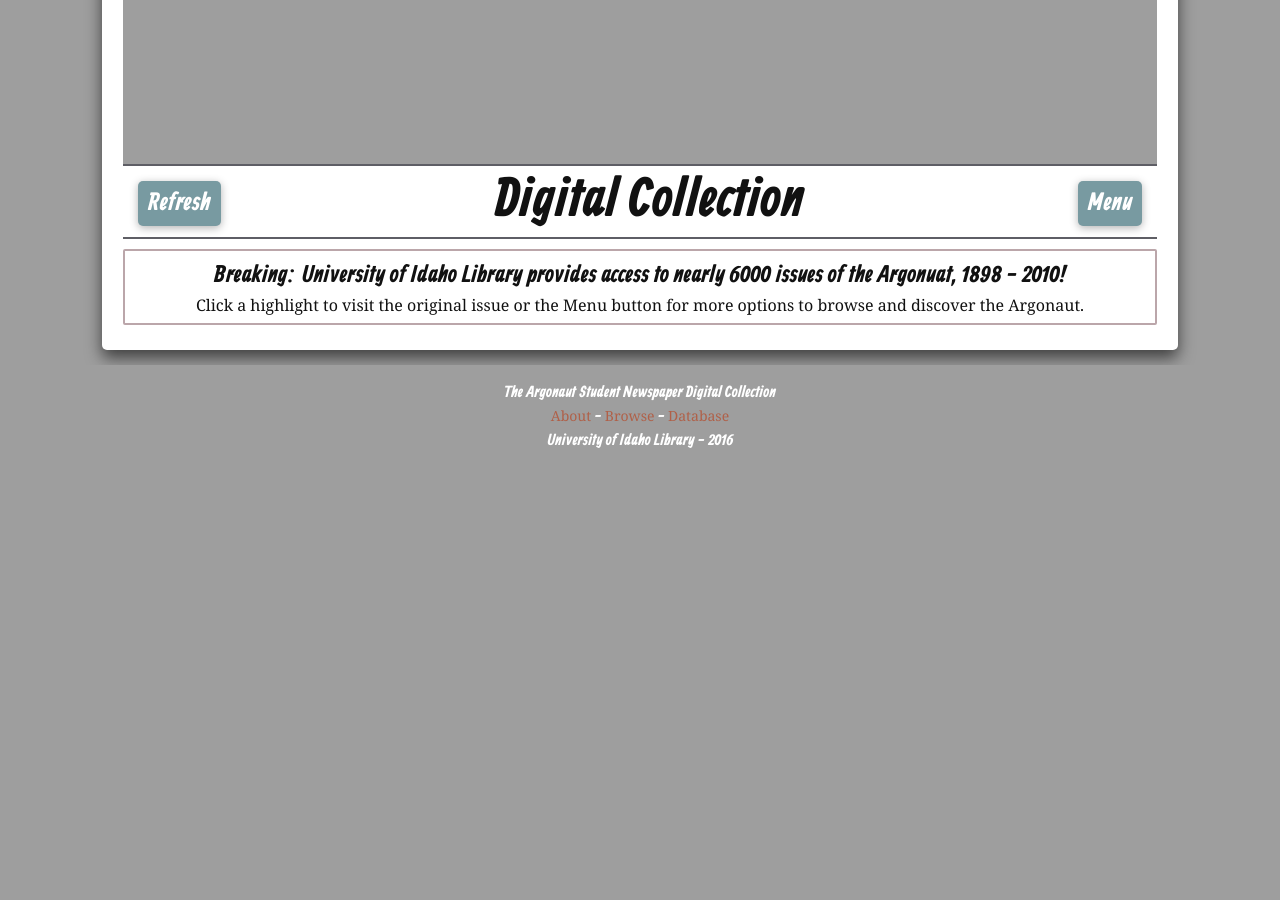
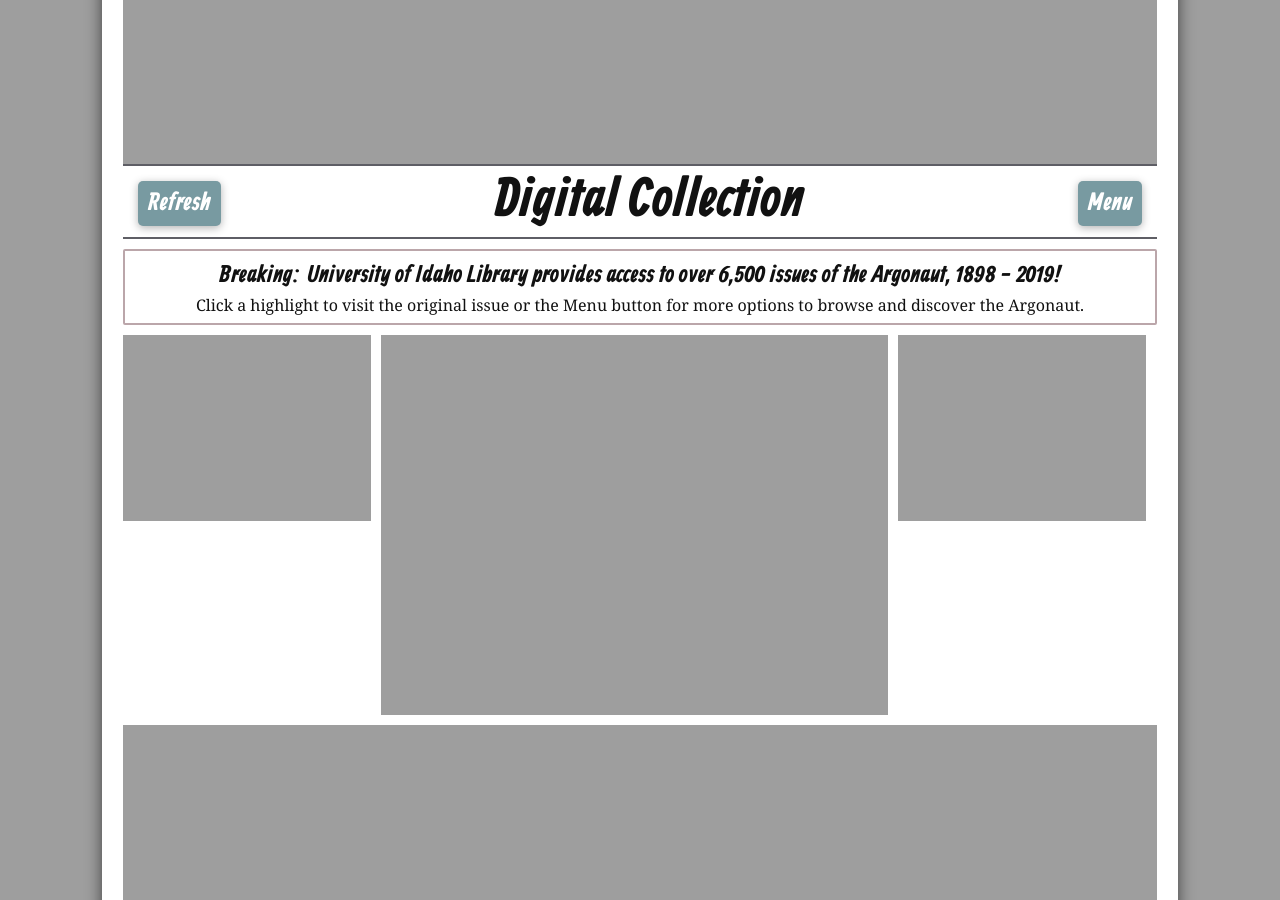
Before and after one commit to uidaholib/argonaut_source, a Jekyll site: the page built from index.html, in a window 1280 px wide and 900 px high, scrolled down 657 px. Built offline with Jekyll 4.4.1, drawn with Linux system fonts in a browser that asks for light colours; before the commit the page ends 1126 px from its top, so only the background shows below that; some of the changed lines change nothing that is shown.

Commit message:
fix up highlights js index

```diff
--- a/_includes/js/highlights.js
+++ b/_includes/js/highlights.js
@@ -1,5 +1,11 @@
+{% assign highlights = site.data.argonaut_highlights %}
+/* add highlights */
+var highlights = [ {% for highlight in highlights %}
+  { "cdmid":"{{ highlight.cdmid }}", "size":"{{ highlight.size }}", "date":"{{ highlight.date }}", "alt":"{{ highlight.alt }}", "file":"{{ highlight.filename }}" }{% if forloop.last == false %}, {% endif %}{% endfor %}
+];
+
 var grid = document.getElementById("grid");
-var allHighlights = [];
+
 /* Fisher-Yates shuffle https://bost.ocks.org/mike/shuffle/ */
 function shuffle(array) {
   var m = array.length, t, i;
@@ -18,10 +24,11 @@
   while (grid.hasChildNodes()) {
     grid.removeChild(grid.lastChild);
   }
-  grid.innerHTML = "<div class=\"gutter-sizer\"></div>";
+  grid.innerHTML = "<div class='gutter-sizer'></div>";
   var item;
+  // cdmid,size,alt,file
   for (i = 0; i < 12; i++) {
-      item = "<div onclick=\"yearClick(this)\" class=\"grid-item grid-" + array[i].size + "\"><div class=\"highlight\"><img class=\"himg\" src=\"https://www.lib.uidaho.edu/digital/argonaut/images/highlights/" + array[i].filename +"\" ><a href=\"https://digital.lib.uidaho.edu/cdm/ref/collection/argonaut/id/" + array[i].refID + "\" target=\"_blank\" class=\"reveal\" title=\"view item\">" + array[i].title + "</a></div></div>";
+      item = "<div onclick='yearClick(this)' class='grid-item grid-" + array[i].size + "'><div class='highlight'><img class='himg' src='{{ site.objects }}/highlights_new/" + array[i].file +"' alt='" + array[i].alt + "'><a href='https://digital.lib.uidaho.edu/cdm/ref/collection/argonaut/id/" + array[i].cdmid + "' target='_blank' class='reveal' title='view item'>" + array[i].date + "</a></div></div>";
       grid.innerHTML += item;
   }
   /* initialize Packery, metafizzy, http://packery.metafizzy.co/ */
@@ -35,23 +42,7 @@
     pckry.layout();
   });
 }
-/* get highlights JSON file */
-function parseHighlights(xhttp) {
-  var allObjects = JSON.parse(xhttp.responseText);
-  allHighlights = allObjects.highlights;
-  makeGrid(allHighlights);
-}
-function loadHighlights(url) {
-  var xhttp;
-  xhttp = new XMLHttpRequest();
-  xhttp.onreadystatechange = function () {
-    if (this.readyState === 4 && this.status === 200) {
-      parseHighlights(this);
-    }
-  };
-  xhttp.open("GET", url, true);
-  xhttp.send();
-}
+
 /* click event for highlights */
 function yearClick(elmnt){
     var title = elmnt.querySelector(".reveal");
@@ -61,8 +52,10 @@
     himage.style.opacity = (himage.style.opacity === "0.4") ? "1" : "0.4";
 }
 
-loadHighlights("js/highlights.json");
+/* add highlights to page */
+makeGrid(highlights);
+
 /* add refresh button */
 document.getElementById("i-refresh").onclick = function () {
-  makeGrid(allHighlights);
+  makeGrid(highlights);
 };
--- a/index.html
+++ b/index.html
@@ -46,7 +46,7 @@
             </div>
 
             <div class="headline">
-                <h4>Breaking: University of Idaho Library provides access to nearly 6000 issues of the Argonuat, 1898 - 2010!</h4>
+                <h4>Breaking: University of Idaho Library provides access to over 6,500 issues of the Argonaut, 1898 - 2019!</h4>
                 <p>Click a highlight to visit the original issue or the Menu button for more options to browse and discover the Argonaut.</p>
             </div>
 
--- a/js/highlights.json
+++ /dev/null
@@ -1,3 +0,0 @@
----
----
-{% assign highlights = site.data.argo_highlights %}{ "highlights" : [ {% for highlight in highlights %}{% assign issue = site.data.argonaut | where: "refID",highlight.refID %}{% assign year = issue | map: "title" %}{ "refID" : "{{ highlight.refID }}", "size" : "{{ highlight.size }}", "filename" : "{{ highlight.filename }}", "title" : "{{ year }}" }{% if forloop.last == false %}, {% endif %}{% endfor %} ]}
```
